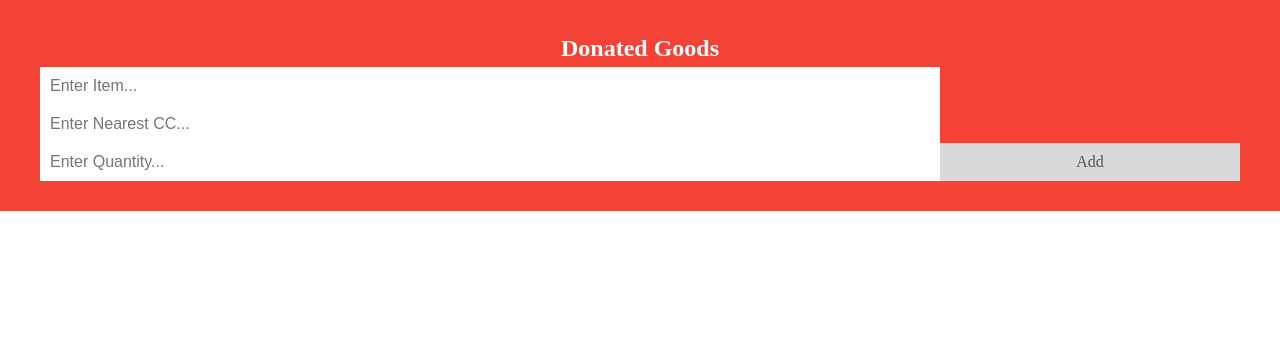
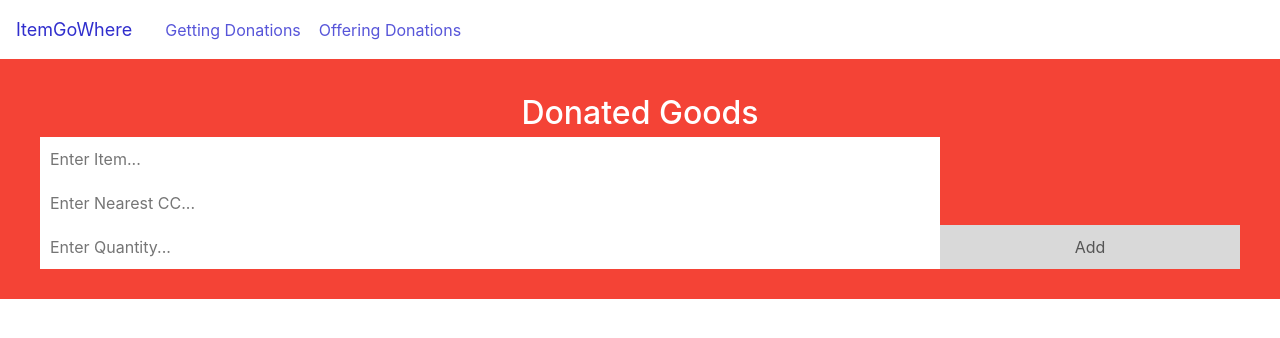
Before and after one commit to unriellistic/geekout-2020, a Flask app: page /donate in a window 1280 px wide. Shown: the top 338 px of the page. Run offline with Flask 2, Linux system fonts and the light colour scheme.

Commit message:
Included additional design for site

```diff
--- a/app.py
+++ b/app.py
@@ -53,7 +53,7 @@ def index():
 
 @app.route('/homepage')
 def home():
-    data = [['Toilet Rolls','Jurong East Ave 5 Blk 121',130,1.3414251396568244, 103.74075459727348],['Maggie Mee','Whampoa Street 2 Blk 212',140,1.3225507659356324, 103.85295076843762],['Hand Sanitiser','2 First Street',20,1.3129226341821683, 103.92353366040076]]
+    data = [['Toilet Rolls','Choa Chu Kang CC',130,1.3414251396568244, 103.74075459727348],['Maggie Mee','Choa Chu Kang CC',200],['Hand Sanitiser','Jurong Spring CC',20]]
 
     return render_template('homepage.html',data = data)
 
--- a/static/style.css
+++ b/static/style.css
@@ -2,6 +2,7 @@
 * {
     box-sizing: border-box;
   }
+
 
   /* Remove margins and padding from the list */
   ul {
--- a/templates/base.html
+++ b/templates/base.html
@@ -8,8 +8,8 @@
 	<header class="navbar">
 		<section class="navbar-section">
 			<a href="#" class="navbar-brand mr-2" style="padding:16px;">ItemGoWhere</a>
-			<a href= "{{ url_for('home') }}" class="btn btn-link">Page 1</a>
-			<a href="{{ url_for('don_page') }}" class="btn btn-link">Page 2</a>
+			<a href= "{{ url_for('home') }}" class="btn btn-link">Getting Donations</a>
+			<a href="{{ url_for('don_page') }}" class="btn btn-link">Offering Donations</a>
 		</section>
 	</header>
 	<section class="container">
--- a/templates/uploadpage.html
+++ b/templates/uploadpage.html
@@ -2,6 +2,8 @@
 <html>
 <head>
 <meta name="viewport" content="width=device-width, initial-scale=1">
+<link rel="stylesheet" href="https://unpkg.com/spectre.css/dist/spectre.min.css">
+<link rel="stylesheet" href="https://unpkg.com/spectre.css/dist/spectre-icons.min.css">
 <style>
 body {
   margin: 0;
@@ -120,13 +122,23 @@ input {
   border-radius: 0;
 }
 
+p{
+  display: inline;
+}
+
 .addBtn:hover {
   background-color: #bbb;
 }
 </style>
 </head>
 <body>
-
+<header class="navbar">
+        <section class="navbar-section">
+            <a href="#" class="navbar-brand mr-2" style="padding:16px;">ItemGoWhere</a>
+            <a href="{{ url_for('home') }}" class="btn btn-link">Getting Donations</a>
+            <a class = "btn btn-link">Offering Donations</a>
+        </section>
+</header>
 <div id="myDIV" class="header">
   <h2 style="margin:5px">Donated Goods</h2>
   <input type="text" id="myItem" placeholder="Enter Item...">
```
Also changed, not shown: templates/homepage.html (+6 -6 lines).
